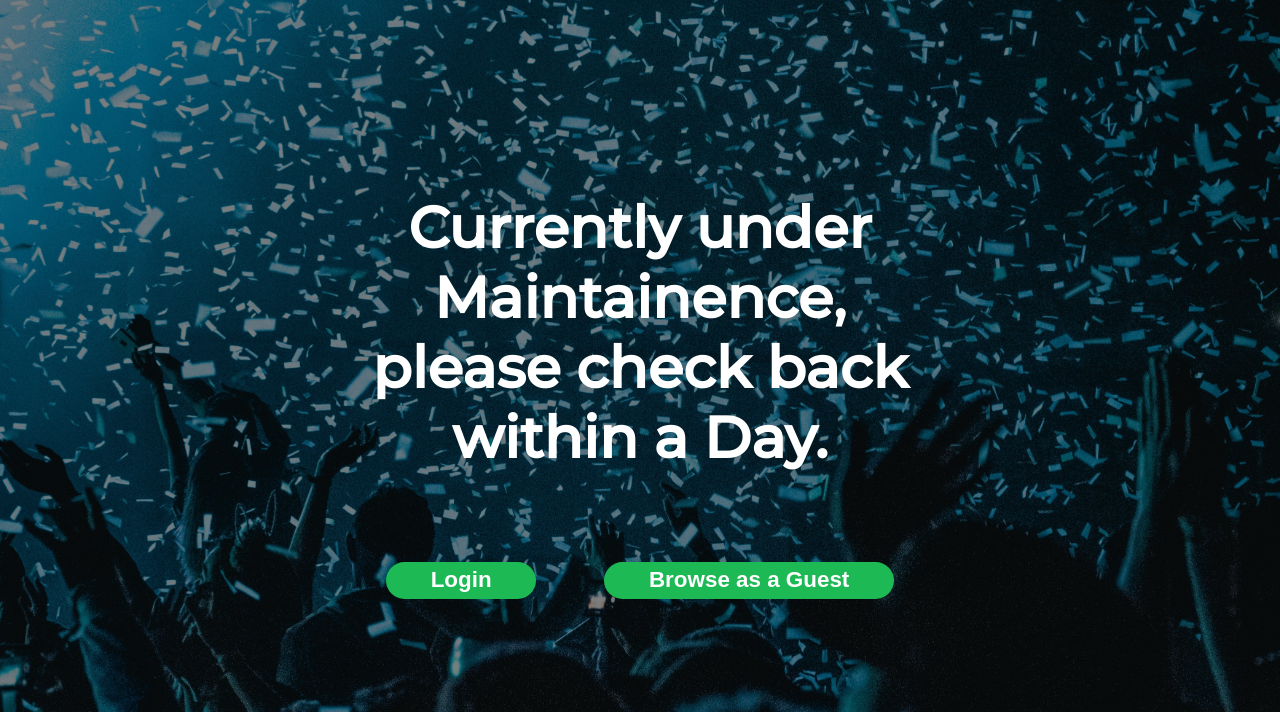
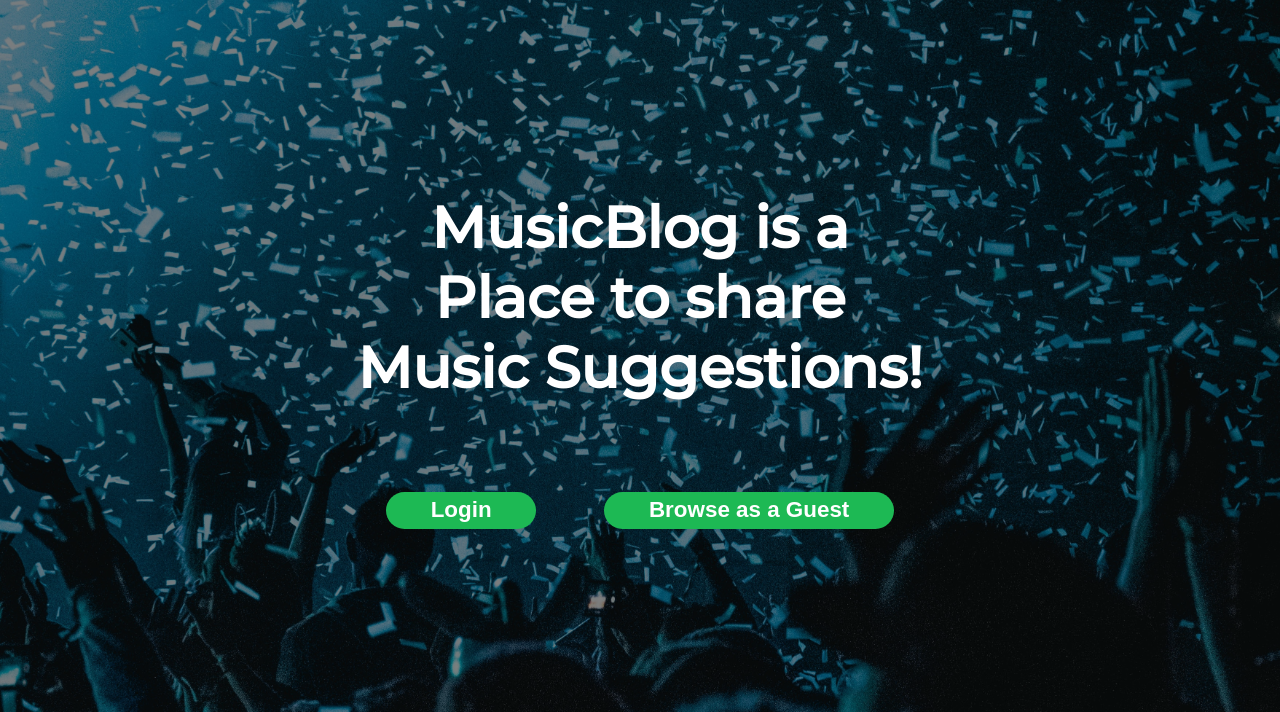
Before and after one commit to kartikx/musicBlog, a Django app: page / in a window 1280 px wide. Shown: the top 712 px of the page. Run offline with Django 3.2, Linux system fonts and the light colour scheme; some libraries are stand-ins or nearby versions.

Commit message:
Remove Maintainence header

```diff
--- a/mBlogApp/templates/500.html
+++ b/mBlogApp/templates/500.html
@@ -6,8 +6,9 @@
         <h1> Internal Server Error</h1>
         <span>
             Seems like I messed something up :(
-            <br/>
+            <br />
             Please let me know what went wrong, so I can work on fixing this.
+            <br />
             Contact kartikx2000@gmail.com
         </span>
     </div>
--- a/mBlogApp/templates/welcome.html
+++ b/mBlogApp/templates/welcome.html
@@ -18,8 +18,7 @@
 </head>
 <body>
     <div class="content">
-        <!-- <h2>MusicBlog is a Place to share Music Suggestions!</h2> -->
-        <h2>Currently under Maintainence, please check back within a Day.</h2>
+        <h2>MusicBlog is a Place to share Music Suggestions!</h2>
         <div class="link-container">
 
                 <a class="btn btn-outline-dark" href="{% url 'login' %}"> Login </a>
```
